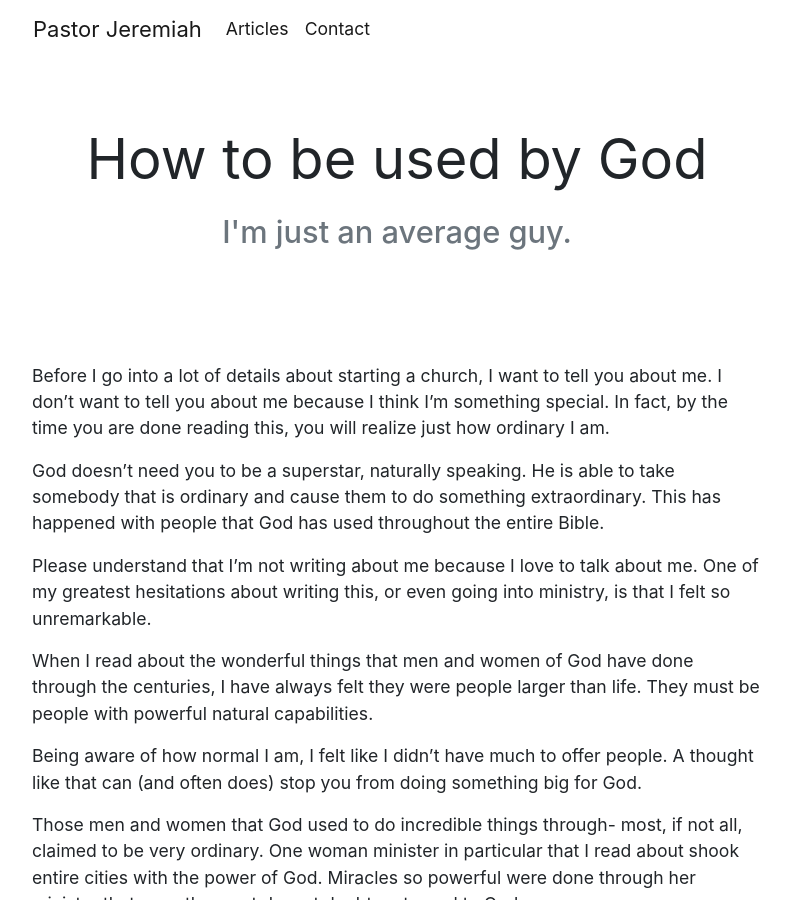
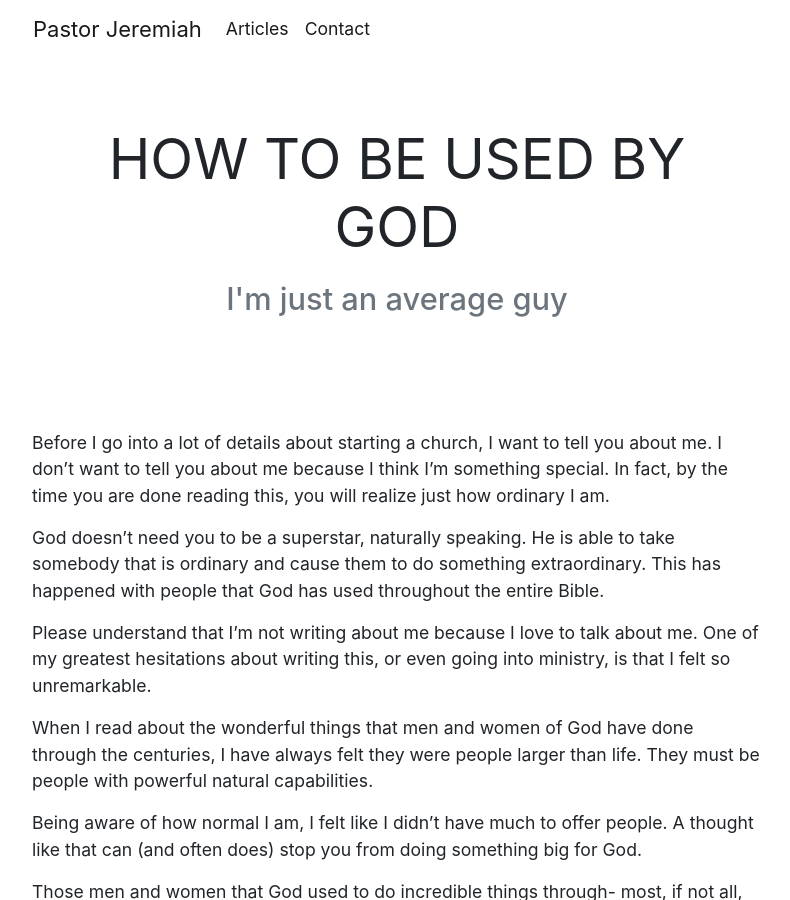
Before and after one commit to jmofyi/pastorjeremiah, a Jekyll site: the page built from _posts/2019-01-30-how-to-be-used-by-god.md, in a window 1280 px wide and 900 px high. Shown: the whole window, without its empty margins (243-1033 px from the left). Built offline with Jekyll 4.4.1, drawn with Linux system fonts in a browser that asks for light colours; part of the change alters nothing that is shown.

```diff
--- a/_posts/2019-01-30-how-to-be-used-by-god.md
+++ b/_posts/2019-01-30-how-to-be-used-by-god.md
@@ -1,11 +1,12 @@
 ---
-title: How to be used by God
-description: I'm just an average guy.
+title: HOW TO BE USED BY GOD
+description: I'm just an average guy
 image: ''
 tags:
 - being called
-date: 2019-01-30 00:00:00 -0500
+date: 2019-01-30 05:00:00 +0000
 layout: post
+
 ---
 Before I go into a lot of details about starting a church, I want to tell you about me. I don’t want to tell you about me because I think I’m something special. In fact, by the time you are done reading this, you will realize just how ordinary I am.
 
```
